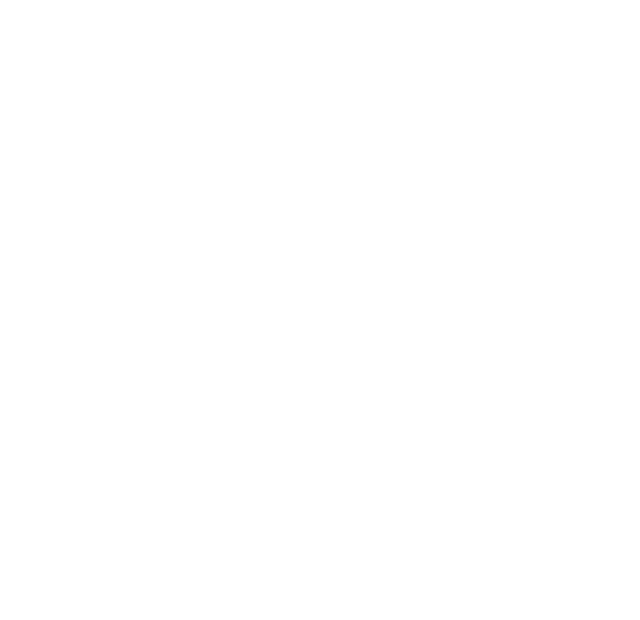
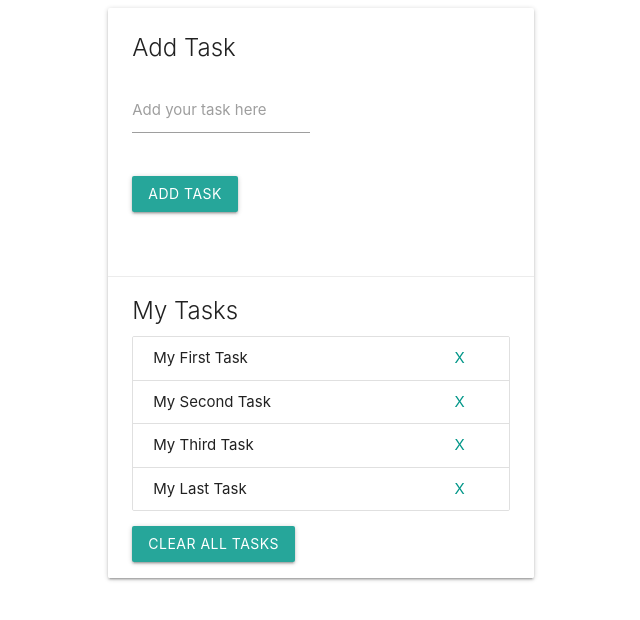
Before and after one commit to ursula-visnapuu/kd22-ursula-tasks, a plain HTML site: page index.html in a window 1280 px wide. Shown: the whole page, without its empty margins (95-735 px from the left). Drawn offline with nearby package versions, Linux system fonts and the light colour scheme.

Commit message:
Create project basic view

```diff
--- a/index.html
+++ b/index.html
@@ -5,9 +5,53 @@
   <meta name="viewport"
         content="width=device-width, user-scalable=no, initial-scale=1.0, maximum-scale=1.0, minimum-scale=1.0">
   <meta http-equiv="X-UA-Compatible" content="ie=edge">
+  <!-- Compiled and minified CSS -->
+  <link rel="stylesheet" href="https://cdnjs.cloudflare.com/ajax/libs/materialize/1.0.0/css/materialize.min.css">
   <title>Tasks </title>
 </head>
 <body>
+<div class="container">
+  <!-- Page Content goes here -->
+  <div class="row">
+    <div class="col s12 m6">
+      <div class="card">
+        <div class="card-content">
+          <span class="card-title">Add Task</span>
+          <div class="row">
+            <form class="col s12">
+              <div class="row">
+                <div class="input-field col s6">
+                  <input id="task" type="text">
+                  <label for="task">Add your task here</label>
+                </div>
+              </div>
+                <div class="row">
+                  <div class="col s6">
+                  <input type="submit" value="Add Task" class="btn">
+                </div>
+                </div>
+            </form>
+          </div>
+        </div>
+        <div class="card-action">
+          <span class="card-title">My Tasks</span>
+          <ul class="collection">
+            <li class="collection-item">My First Task
+              <a href="#" class="teal-text darken-2 secondary-content">X</a>
+            </li>
+            <li class="collection-item">My Second Task <a href="#" class="teal-text darken-2 secondary-content">X</a></li>
+            <li class="collection-item">My Third Task <a href="#" class="teal-text darken-2 secondary-content">X</a></li>
+            <li class="collection-item">My Last Task <a href="#" class="teal-text darken-2 secondary-content">X</a></li>
+          </ul>
+          <a href="#" class="btn">Clear All Tasks</a>
+
+        </div>
+      </div>
+    </div>
+  </div></div>
+
+<!-- Compiled and minified JavaScript -->
+<script src="https://cdnjs.cloudflare.com/ajax/libs/materialize/1.0.0/js/materialize.min.js"></script>
 <script src="app.js"></script>
 </body>
 </html>
```
